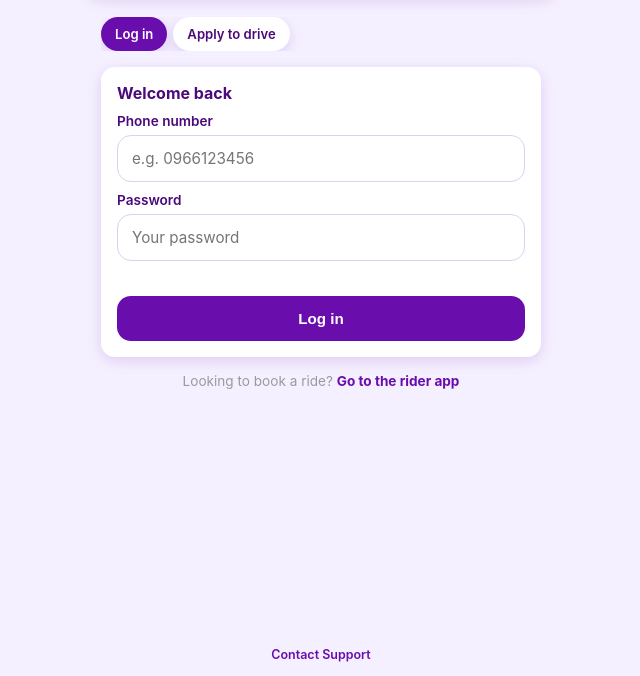
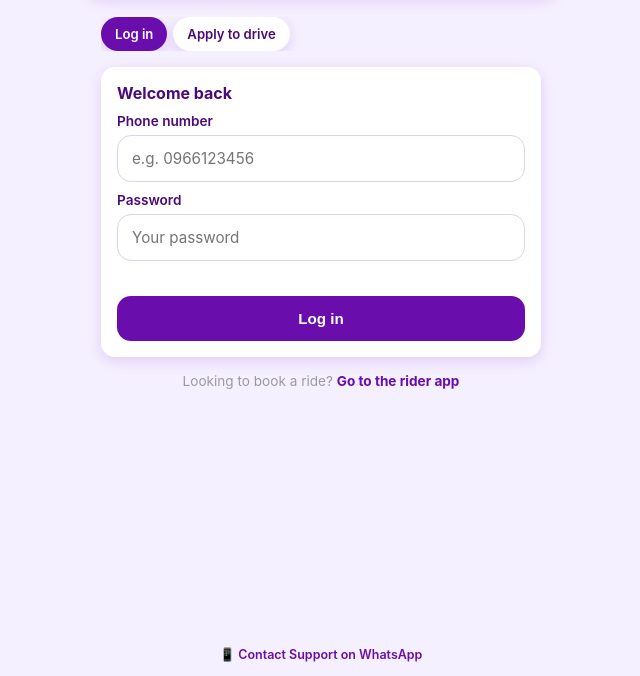
Before and after one commit to richardchisenga/washi_rides, a website: page public/driver.html in a window 1280 px wide. Shown: the part 124-800 px from the top of the page, without its empty margins (319-959 px from the left). Drawn offline with Linux system fonts and the light colour scheme.

Commit message:
Update driver.html

```diff
--- a/public/driver.html
+++ b/public/driver.html
@@ -103,10 +103,10 @@
   </section>
 
   <div class="spacer"></div>
+<footer class="app-footer">
+  <a href="https://wa.me/260976638676" target="_blank" id="footer-support-link">📱 Contact Support on WhatsApp</a>
+</footer>
 
-  <footer class="app-footer">
-    <a href="#" id="footer-support-link">Contact Support</a>
-  </footer>
 </div>
 
 <script src="/js/shared.js"></script>
```
